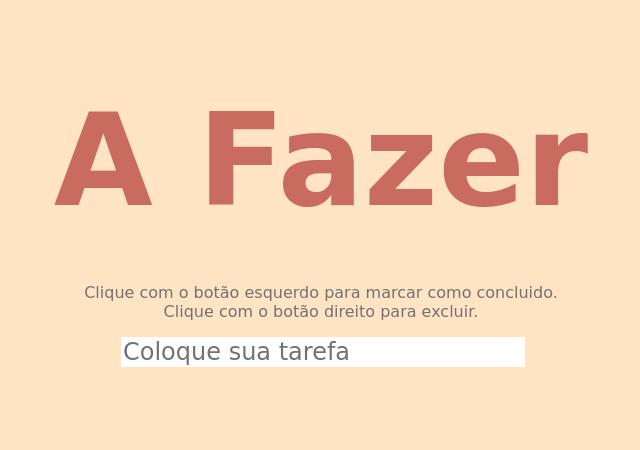
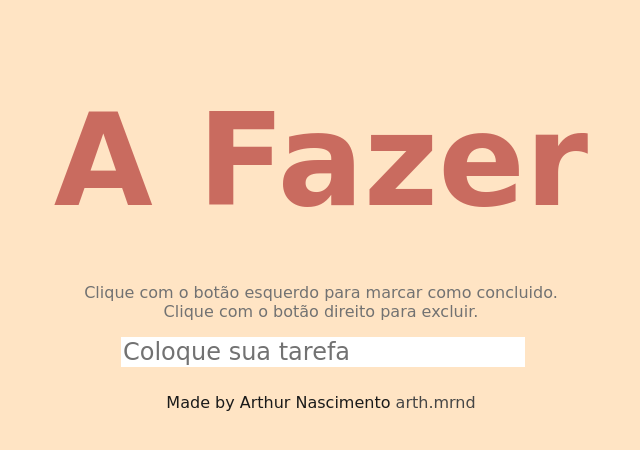
Before and after one commit to arthmrnd/afazer, a plain HTML site: page index.html in a window 1280 px wide. Shown: the whole page, without its empty margins (319-959 px from the left). Drawn offline with Linux system fonts and the light colour scheme.

Commit message:
Update index.html

```diff
--- a/index.html
+++ b/index.html
@@ -22,4 +22,7 @@
     </form>
 
 </body>
+<footer class="backfoot">
+    <p>Made by Arthur Nascimento <a href="https://github.com/arthmrnd" > arth.mrnd</a></p>
+</footer>
 </html>
```
